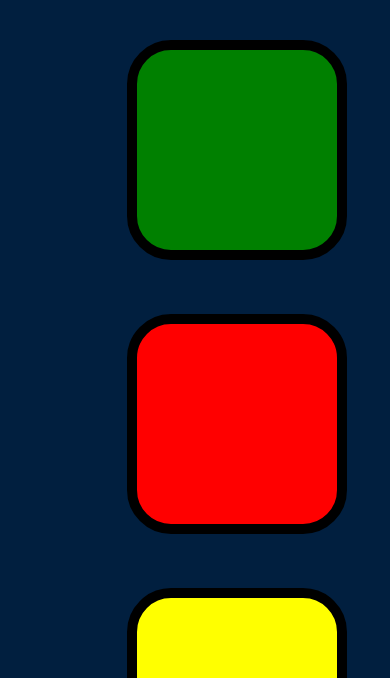
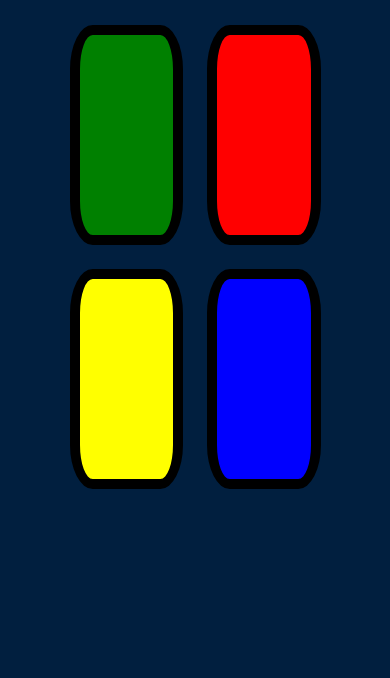
Before and after one commit to kaleido31/simon, a plain HTML site: page index.html in a window 390 px wide. Shown: the part 166-844 px from the top of the page. Drawn offline with nearby package versions, Linux system fonts and the light colour scheme.

Commit message:
Update styles.css

```diff
--- a/styles.css
+++ b/styles.css
@@ -51,3 +51,17 @@ body {
   box-shadow: 0 0 20px white;
   background-color: grey;
 }
+
+@media screen and (min-width : 200px) and (max-width : 1105px) {
+  .container {
+    display: block;
+    width: 100%;
+    margin: auto;
+  }
+  .btn {
+    width: 25% ;
+    min-height: 150px ;
+    margin: 10px;
+  }
+
+}
```
